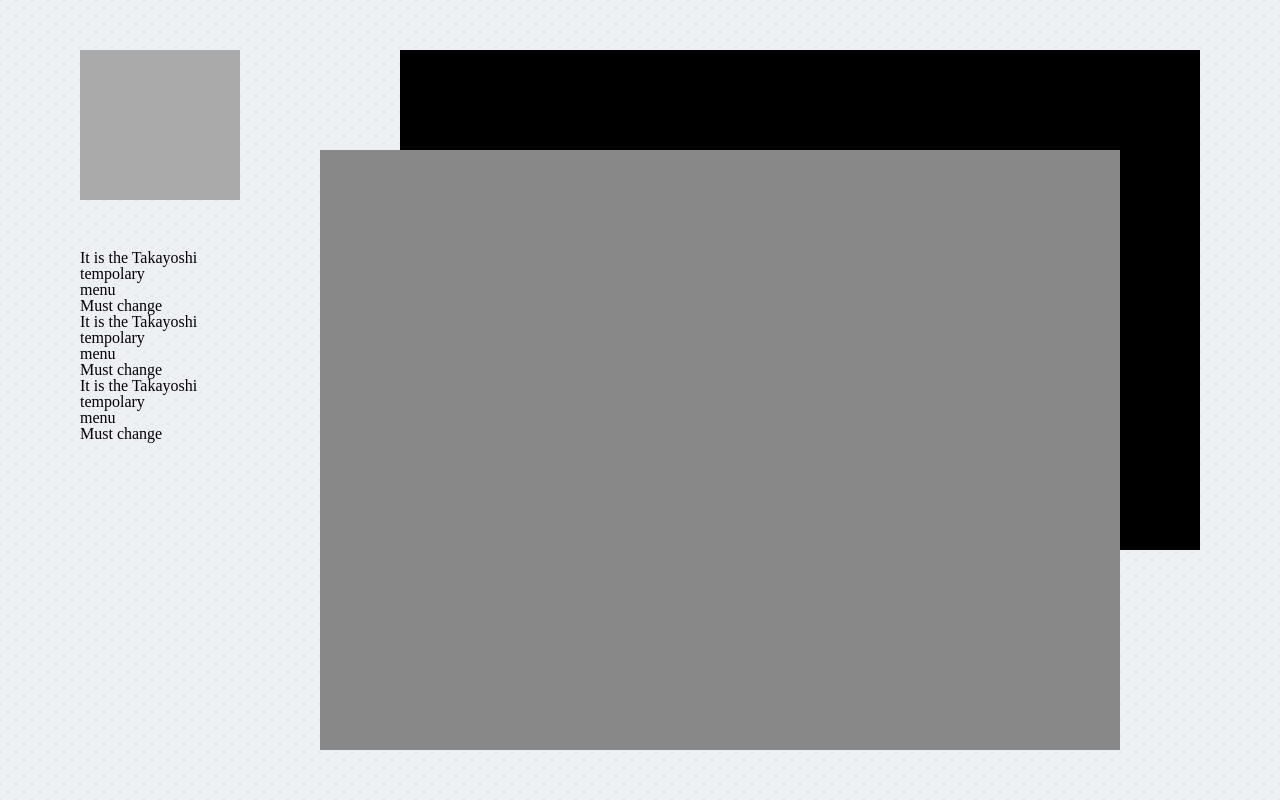
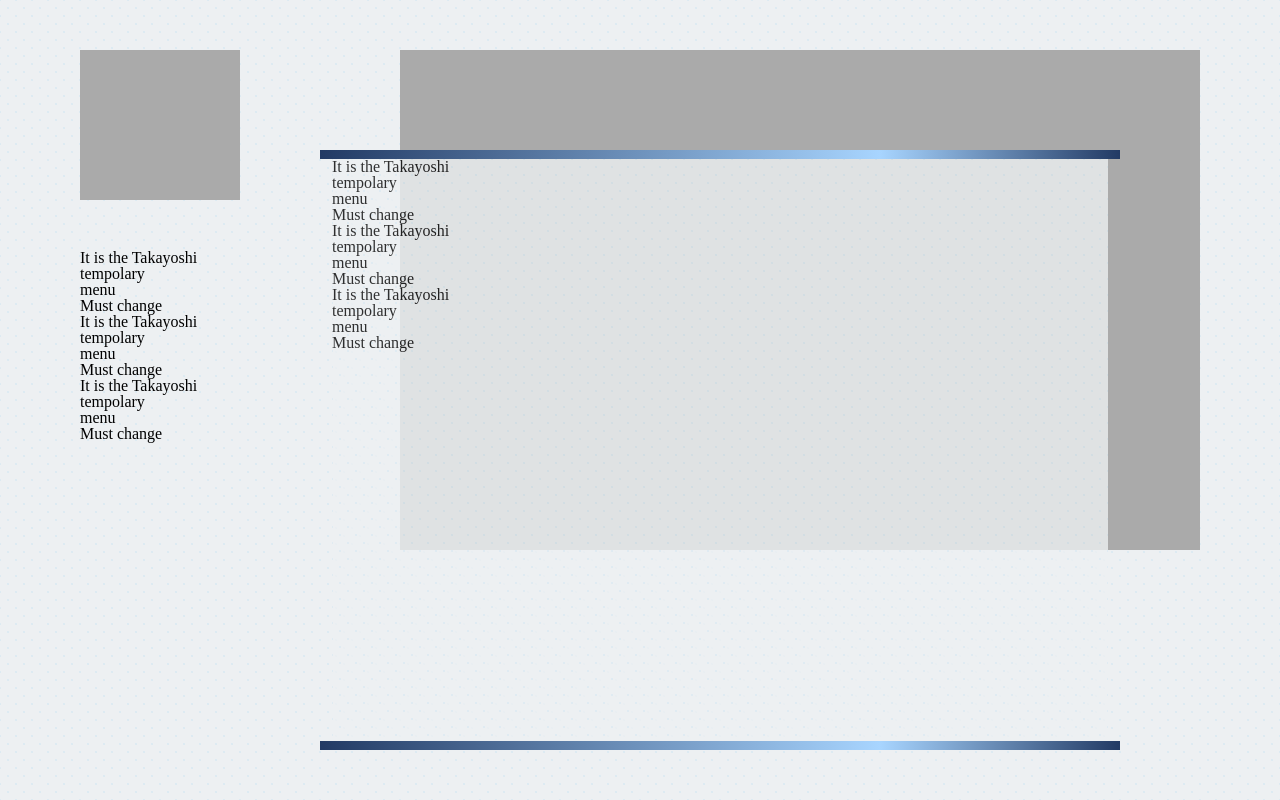
Before and after one commit to TacoSky/takayoshi, a Django app: page / in a window 1280 px wide. Run offline with Django 3.2, Linux system fonts and the light colour scheme.

Commit message:
main add color

```diff
--- a/mysite/static/css/takayoshi.css
+++ b/mysite/static/css/takayoshi.css
@@ -81,12 +81,11 @@ html, body{
 }
 #area-wind {
     position: absolute;
-    background-color:#000000;
+    background-color:#aaaaaa;
     z-index: 1;
 }
 #area-main {
     position: absolute;
-    background-color:#888888;
     z-index: 2;
 }
 
@@ -149,18 +148,25 @@ html, body{
     }
 }
 
+/* Design of main div
+ */
+#main-bar-u{
+    width:100%;
+    height:1.5%;
+}
+#main-box-c{
+    height:97%;
+    width:97%;
+    margin:0% 1.5%;
+    opacity:0.8;
+}
+#main-bar-d{
+    height:1.5%;
+    width:100%;
+}
 
 /* Color / pattern / style
  */
-/*
-.style-tdot{
-    background:
-        radial-gradient(#dcf3ff 5%, transparent 10%) 0 0,
-        radial-gradient(#dcf3ff 5%, transparent 10%) 8px 8px;
-    background-color:#dbe9f0;
-    background-size:16px 16px;
-}
-*/
 .style-tdot{
     background:
         radial-gradient(#cee5f3 2%, transparent 10%) 0 0,
@@ -168,3 +174,17 @@ html, body{
     background-color:#edf0f2;
     background-size:16px 16px;
 }
+.style-grad-HB{ /*>>> Blue*/
+    background: #223a64; /* Old browsers */
+    background: -moz-linear-gradient(left, #223a64 0%, #a8d5ff 70%, #223a64 100%); /* FF3.6-15 */
+    background: -webkit-linear-gradient(left, #223a64 0%,#a8d5ff 70%,#223a64 100%); /* Chrome10-25,Safari5.1-6 */
+    background: linear-gradient(to right, #223a64 0%,#a8d5ff 70%,#223a64 100%); /* W3C, IE10+, FF16+, Chrome26+, Opera12+, Safari7+ */
+    filter: progid:DXImageTransform.Microsoft.gradient( startColorstr='#223a64', endColorstr='#223a64',GradientType=1 ); /* IE6-9 */
+}
+.style-grad-VB{ /*VVV Blue*/
+    background: #223a64; /* Old browsers */
+    background: -moz-linear-gradient(top, #223a64 0%, #a8d5ff 70%, #223a64 100%); /* FF3.6-15 */
+    background: -webkit-linear-gradient(top, #223a64 0%,#a8d5ff 70%,#223a64 100%); /* Chrome10-25,Safari5.1-6 */
+    background: linear-gradient(to bottom, #223a64 0%,#a8d5ff 70%,#223a64 100%); /* W3C, IE10+, FF16+, Chrome26+, Opera12+, Safari7+ */
+    filter: progid:DXImageTransform.Microsoft.gradient( startColorstr='#223a64', endColorstr='#223a64',GradientType=0 ); /* IE6-9 */
+}
--- a/mysite/takayoshi/templates/elem/area-main.html
+++ b/mysite/takayoshi/templates/elem/area-main.html
@@ -0,0 +1,27 @@
+
+    <div id="main-bar-u" class="style-grad-HB"></div>
+    <div id="main-box-c" class="style-tdot">
+
+
+        <p>It is the Takayoshi</p>
+        <p>tempolary</p>
+        <p>menu</p>
+        <p>Must change</p>
+        <p></p>
+
+        <p>It is the Takayoshi</p>
+        <p>tempolary</p>
+        <p>menu</p>
+        <p>Must change</p>
+        <p></p>
+
+        <p>It is the Takayoshi</p>
+        <p>tempolary</p>
+        <p>menu</p>
+        <p>Must change</p>
+        <p></p>
+
+
+
+    </div>
+    <div id="main-bar-d" class="style-grad-HB"></div>
```
Also changed, not shown: mysite/takayoshi/templates/elem/area-menu.html (indentation only).
